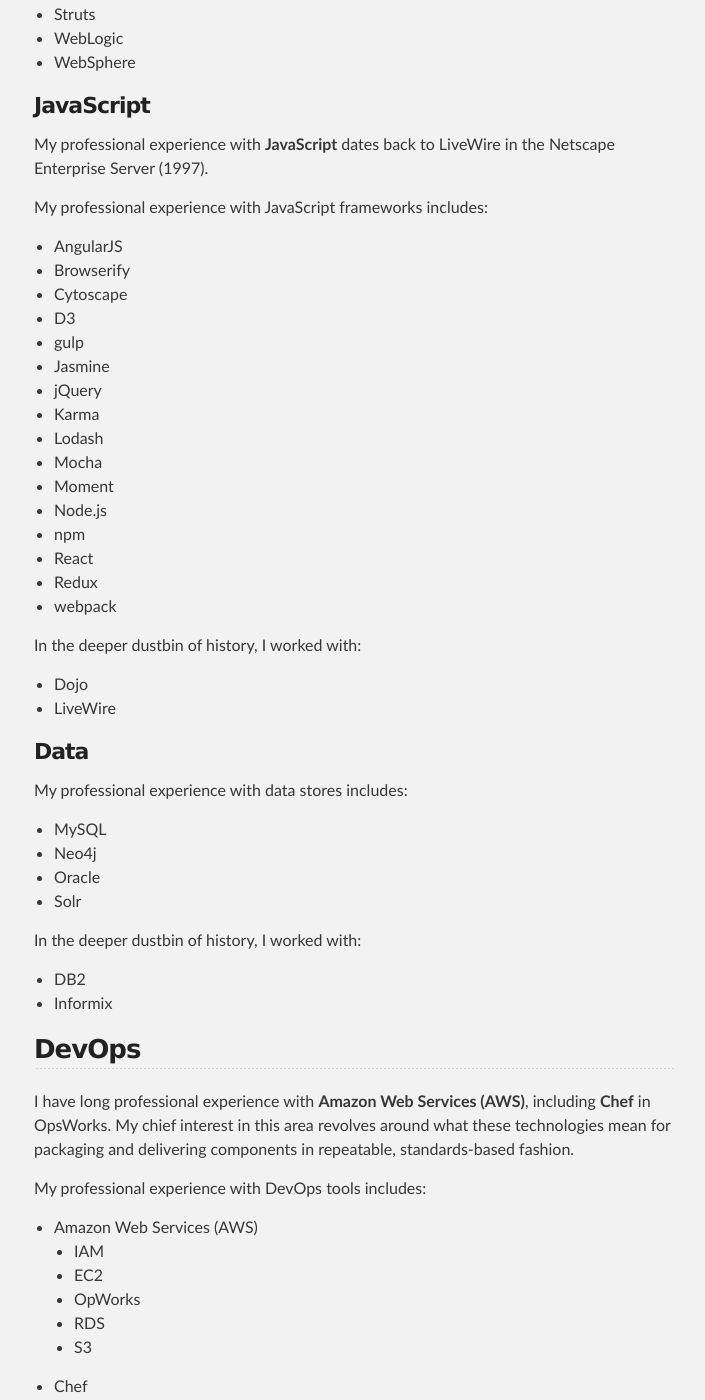
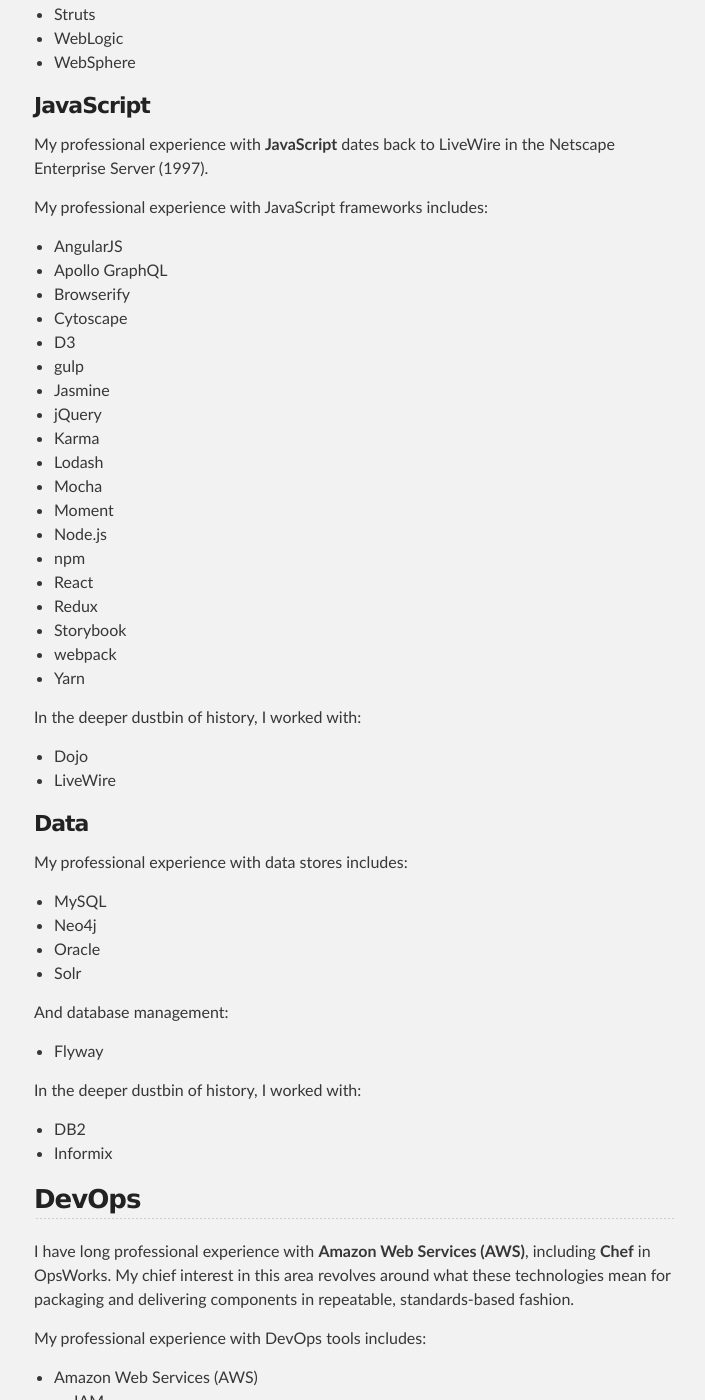
Before and after one commit to dfisher95350/dfisher95350.github.io, a Jekyll site: the page built from experience/index.md, in a window 1280 px wide and 1400 px high, scrolled down 2384 px. Shown: the whole window, without its empty margins (286-991 px from the left). Built offline with Jekyll 4.4.1, drawn with Linux system fonts in a browser that asks for light colours; our own code applies the rules of GitHub Pages for plain Markdown files.

Commit message:
Update experience.

```diff
--- a/experience/index.md
+++ b/experience/index.md
@@ -97,6 +97,7 @@
 My professional experience with JavaScript frameworks includes:
 
 - AngularJS
+- Apollo GraphQL
 - Browserify
 - Cytoscape
 - D3
@@ -111,7 +112,9 @@
 - npm
 - React
 - Redux
+- Storybook
 - webpack
+- Yarn
 
 In the deeper dustbin of history, I worked with:
 
@@ -126,6 +129,10 @@
 - Neo4j
 - Oracle
 - Solr
+
+And database management:
+
+- Flyway
 
 In the deeper dustbin of history, I worked with:
 
```
